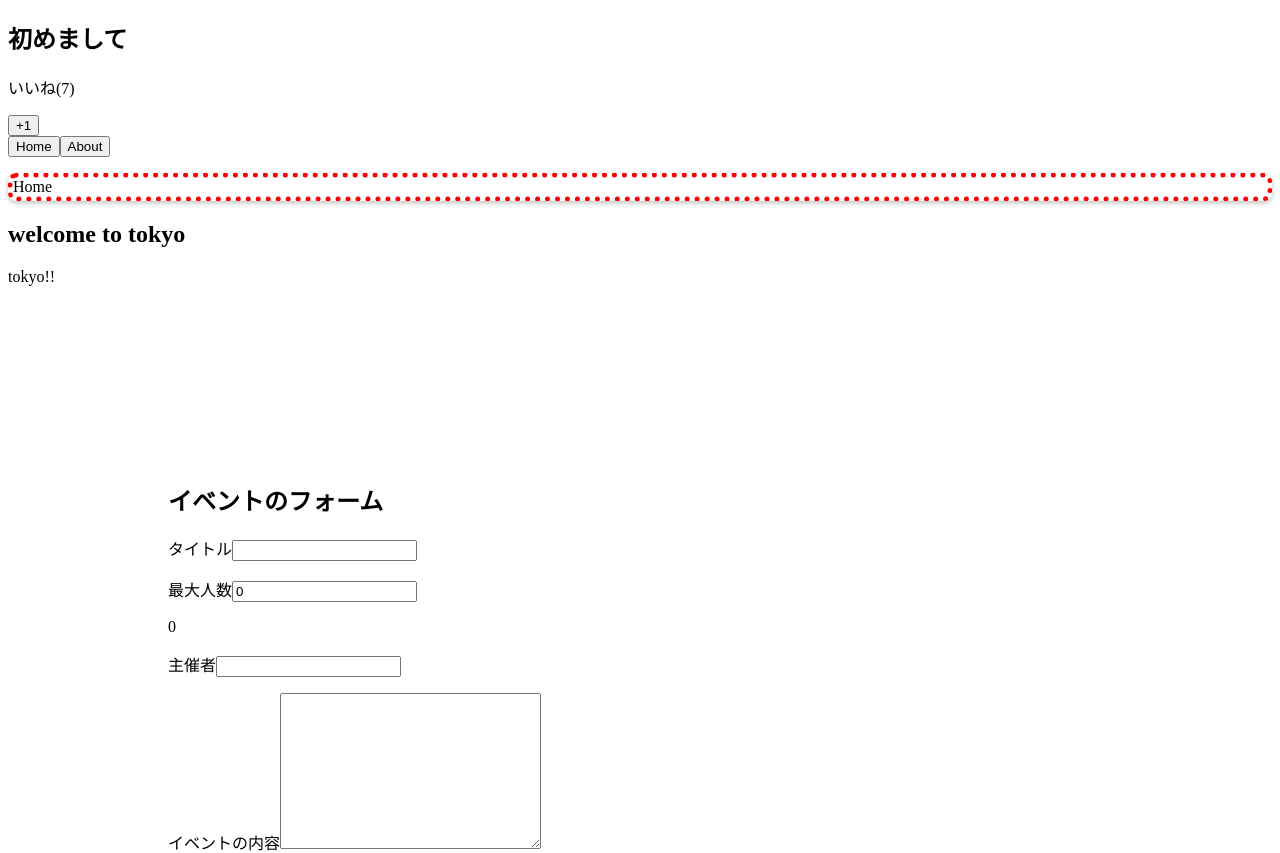
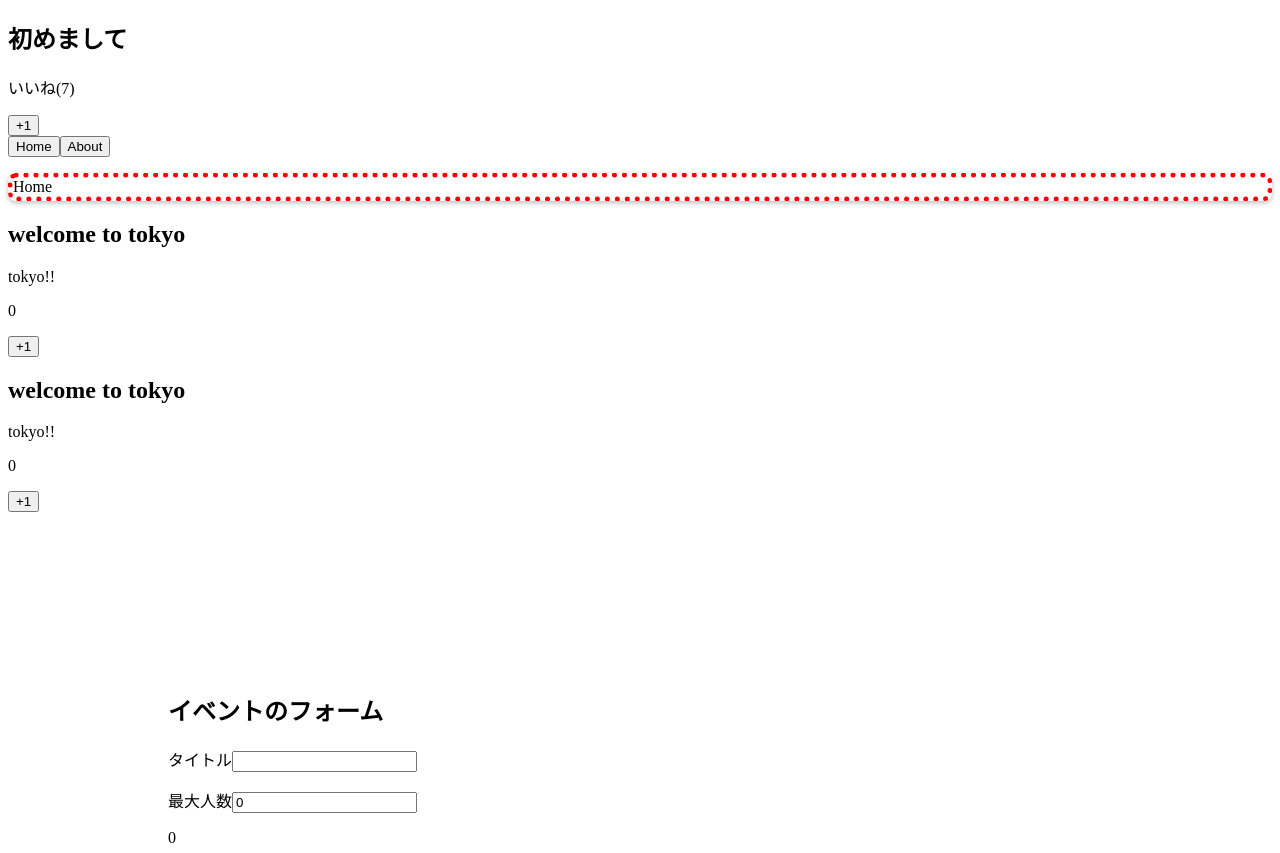
Before and after one commit to k-kudo-hub/vuejs-practice, a Vue app: page / in a window 1280 px wide. Shown: the top 853 px of the page. Built offline with nearby package versions, Linux system fonts and the light colour scheme.

Commit message:
ミックスインを用いてオプションを共有化する

```diff
--- /dev/null
+++ b/src/components/CountNumber.vue
@@ -0,0 +1,18 @@
+<template>
+  <div>
+    <!-- （注）引数は一つしか取れない -->
+    <h2>{{ title | upperCase | lowerCase }}</h2>
+    <!-- 連結させた場合は、左から順に処理が実行される -->
+    <p>{{ subTitle | lowerCase }}</p>
+    <p>{{ number }}</p>
+    <button @click="number++">+1</button>
+  </div>
+</template>
+
+<script>
+import { tokyoNumber } from "@/tokyoNumber";
+// ローカル登録。thisは使うことができない
+export default {
+  mixins: [tokyoNumber]
+};
+</script>
--- a/src/components/Home.vue
+++ b/src/components/Home.vue
@@ -5,23 +5,26 @@
     <h2>{{ title | upperCase | lowerCase }}</h2>
     <!-- 連結させた場合は、左から順に処理が実行される -->
     <p>{{ subTitle | lowerCase }}</p>
+    <p>{{ number }}</p>
+    <button @click="number++">+1</button>
+    <CountNumber></CountNumber>
   </div>
 </template>
 
 <script>
+import CountNumber from "./CountNumber.vue";
+import { tokyoNumber } from "@/tokyoNumber";
+
 // ローカル登録。thisは使うことができない
 export default {
+  mixins: [tokyoNumber],
   data(){
     return {
       tmpData:"Hello",
-      title: "Welcome to Tokyo",
-      subTitle: "Tokyo!!",
-    }
+    };
   },
-  filters: {
-    lowerCase(value) {
-      return value.toLowerCase();
-    }
+  components: {
+    CountNumber
   },
   directives: {
     border(el, binding) {
--- /dev/null
+++ b/src/tokyoNumber.js
@@ -0,0 +1,14 @@
+export const tokyoNumber = {
+  data() {
+    return {
+      title: "Welcome to Tokyo",
+      subTitle: "Tokyo!!",
+      number: 0
+    };
+  },
+  filters: {
+    lowerCase(value) {
+      return value.toLowerCase();
+    }
+  }
+};
```
Also changed, not shown: 1 other file (tests, documents, lock files or other folders).
